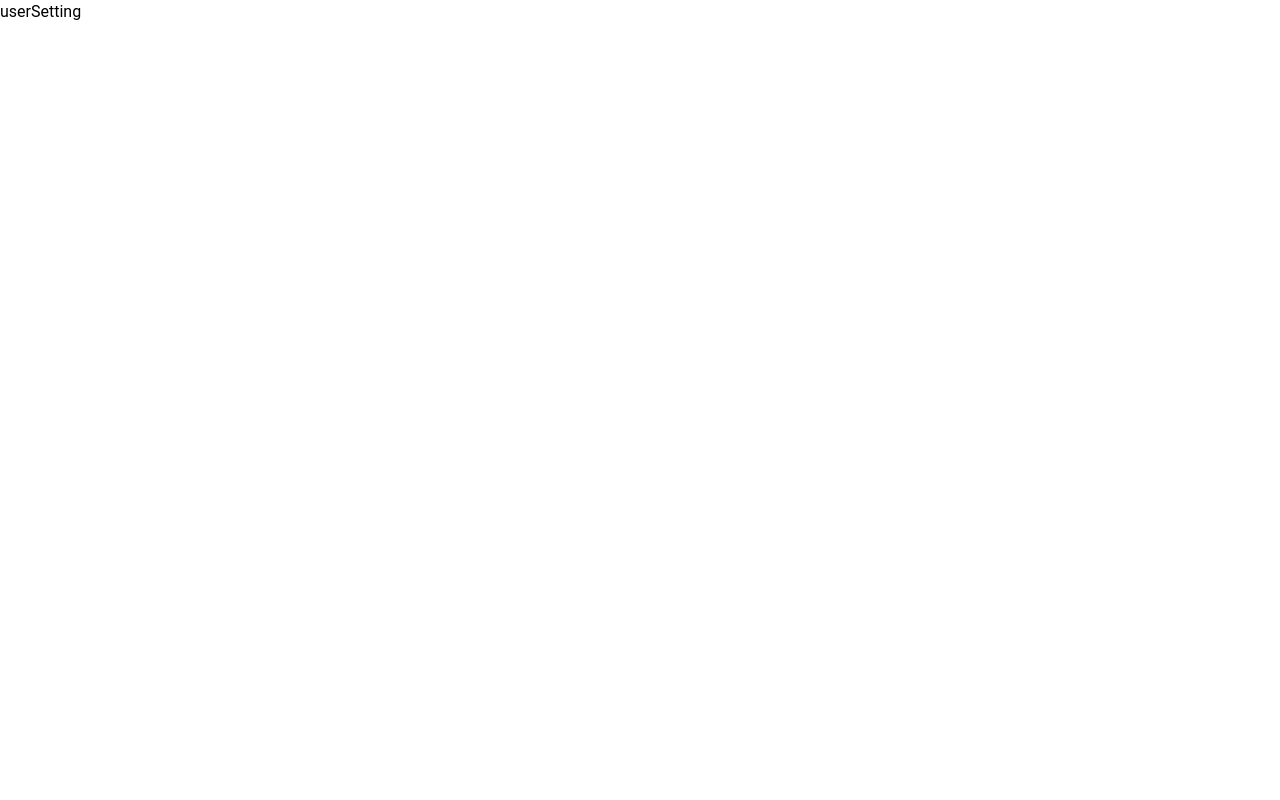
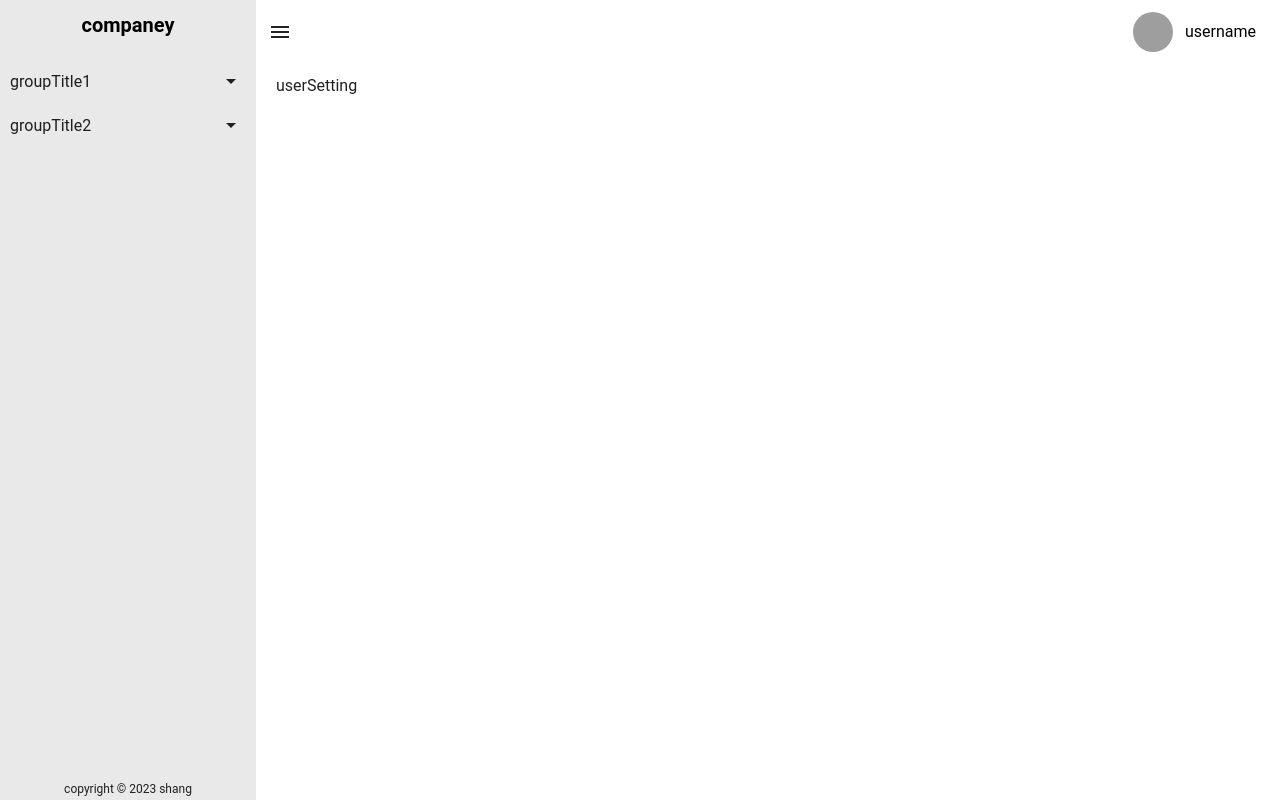
Before and after one commit to shangyuanhsu/laravel-nuxt-crm, a Nuxt app in the folder my-vite/: page /userSetting in a window 1280 px wide. Before the commit this address had no page. Built offline with nearby package versions, Linux system fonts and the light colour scheme; grey boxes are pictures that could not be loaded.

Commit message:
feat: update userSetting link

```diff
--- a/my-vite/layouts/default.vue
+++ b/my-vite/layouts/default.vue
@@ -11,9 +11,8 @@
             <div class="setBar">
                 <v-app-bar-nav-icon @click="drawer = !drawer">
                 </v-app-bar-nav-icon>
-                <UserNavbar />
+                <NuxtLink to="/userSetting"><UserNavbar /></NuxtLink>
             </div>
-
         </v-app-bar>
         <v-main>
             <div class="showMain">
@@ -44,7 +43,7 @@
 }
 
 .setBar {
-    border: 1px solid red;
+    width: 100%;
     display: flex;
     align-items: center;
     justify-content: space-between;
--- a/my-vite/pages/userSetting.vue
+++ b/my-vite/pages/userSetting.vue
@@ -4,9 +4,5 @@
     </div>
 </template>
 <script setup="ts">
-definePageMeta({
-    layout: false
-})
-
 </script>
 <style scoped></style>
```
